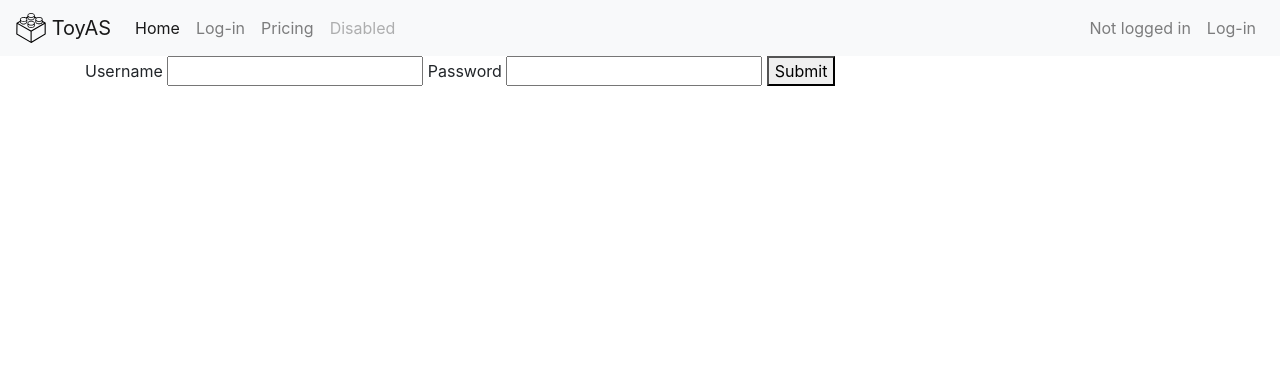
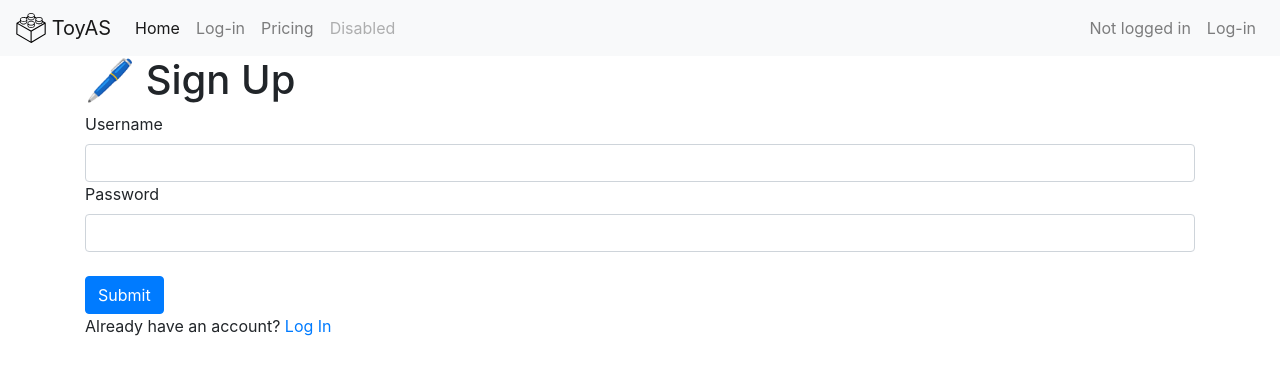
Before and after one commit to epilehpsy/ToyAS, a Flask app: page /signup in a window 1280 px wide. Shown: the top 375 px of the page. Run offline with Flask 3, Linux system fonts and the light colour scheme.

Commit message:
boostraped signup

```diff
--- a/templates/signup.html
+++ b/templates/signup.html
@@ -1,13 +1,16 @@
 {% extends "base.html" %}
 {% block title %}Sign Up{% endblock %}
 {% block content %}
+<h1>🖊 Sign Up</h1>
 <div>
     <form action="{{ url_for('signup') }}" method="POST">
         <label for="username">Username</label>
-        <input type="text" id="username" name="username">
+        <input type="text" class="form-control" name="username">
         <label for="password">Password</label>
-        <input type="text" id="password" name="password">
-        <button type="submit">Submit</button>
+        <input type="password" class="form-control" name="password">
+        <br>
+        <button type="submit" class="btn btn-primary">Submit</button>
     </form>
+    Already have an account? <a href="{{ url_for('login') }}">Log In</a>
 </div>
 {% endblock %}
```
